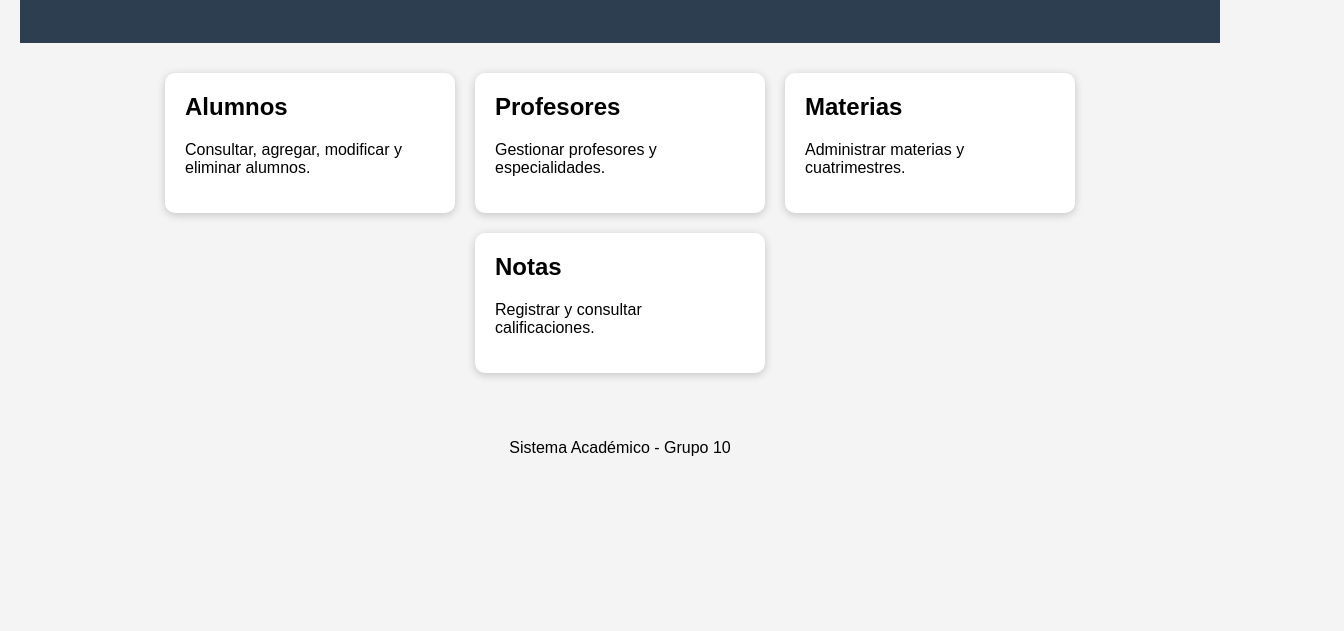
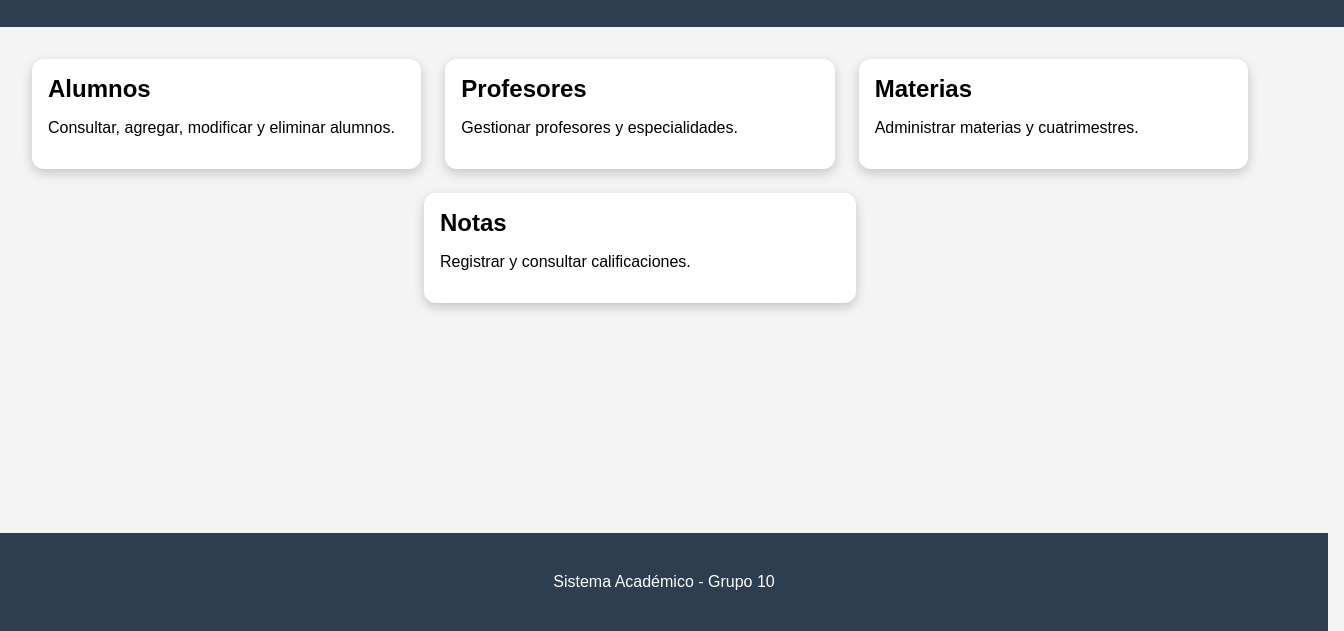
Before and after one commit to EmmanuelF90/tp4-front, a plain HTML site: page index.html in a window 1280 px wide. Shown: the part 169-800 px from the top of the page, 1344 px wide, since content can reach past the window. Drawn offline with Linux system fonts and the light colour scheme.

Commit message:
cambios en el css de index.html

```diff
--- a/css/styles.css
+++ b/css/styles.css
@@ -1,20 +1,26 @@
 body {
     font-family: Arial, sans-serif;
-  max-width: 1200px;
-  margin: auto;
-  padding: 20px;
+    margin: 0;
+    padding: 0;
+    background-color: #f4f4f4;
+    min-height: 100vh;
+    display: flex;
+    flex-direction: column;
 }
+
 
 table {
     width: 100%;
     border-collapse: collapse;
 }
 
+
 th,
 td {
     border: 1px solid #ddd;
     padding: 10px;
 }
+
 
 button {
     padding: 8px 12px;
@@ -26,44 +32,58 @@ body {
     background-color: #f4f4f4;
 }
 
+
 header {
     background-color: #2c3e50;
     color: white;
     text-align: center;
-    padding: 30px;
+    padding: 32px;
+    width: 100%;
 }
 
+
 main {
-    padding: 30px;
+    flex: 1;
+    padding: 32px;
 }
+
 
 .menu-container {
     display: flex;
     justify-content: center;
     flex-wrap: wrap;
-    gap: 20px;
+    gap: 24px;
 }
 
+
 .card {
-    width: 250px;
+    flex: 1 1 280px;
+    max-width: 400px;
     text-decoration: none;
     color: black;
     background-color: white;
-    border-radius: 10px;
-    padding: 20px;
-    box-shadow: 0 2px 8px rgba(0, 0, 0, 0.2);
+    border-radius: 12px;
+    padding: 16px;
+    box-shadow: 0 4px 12px rgba(0,0,0,0.2);
     transition: 0.3s;
 }
+
 
 .card:hover {
     transform: scale(1.05);
 }
 
+
 .card h2 {
     margin-top: 0;
+    margin-bottom: 12px;
 }
+
 
 footer {
     text-align: center;
-    padding: 20px;
+    padding: 24px;
+    background-color: #2c3e50;
+    color: white;
+    width: 100%;
 }
```
Lines whose indentation alone changed are shown as unchanged.
